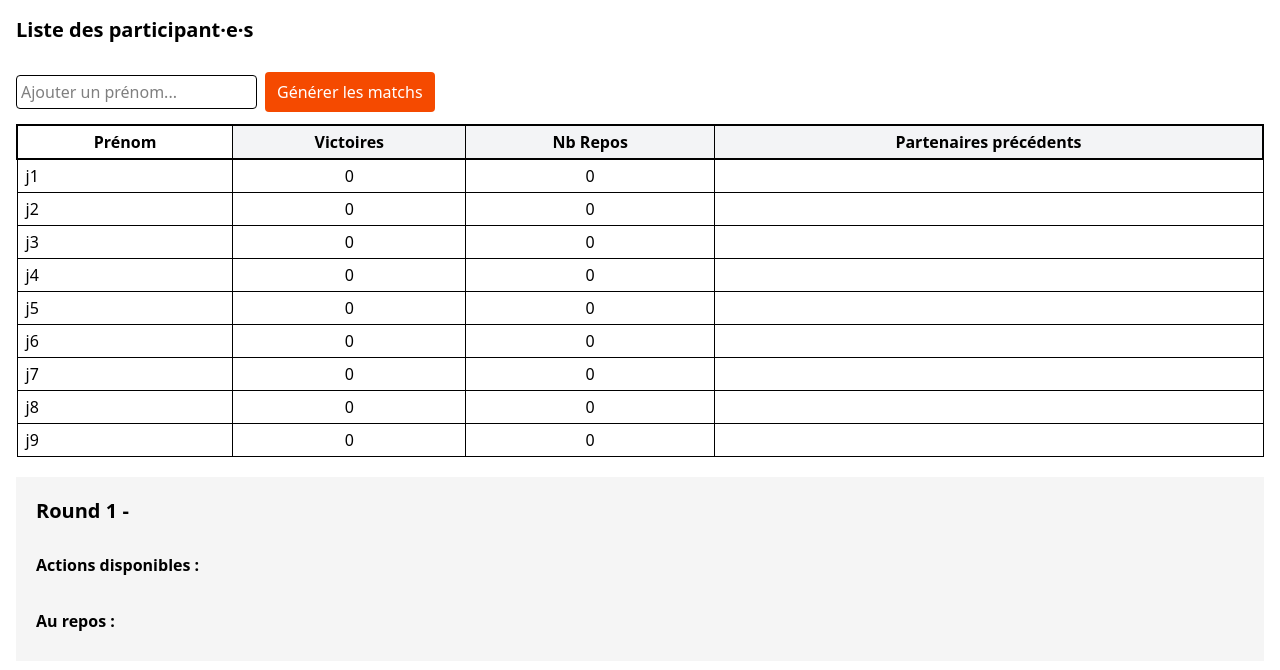
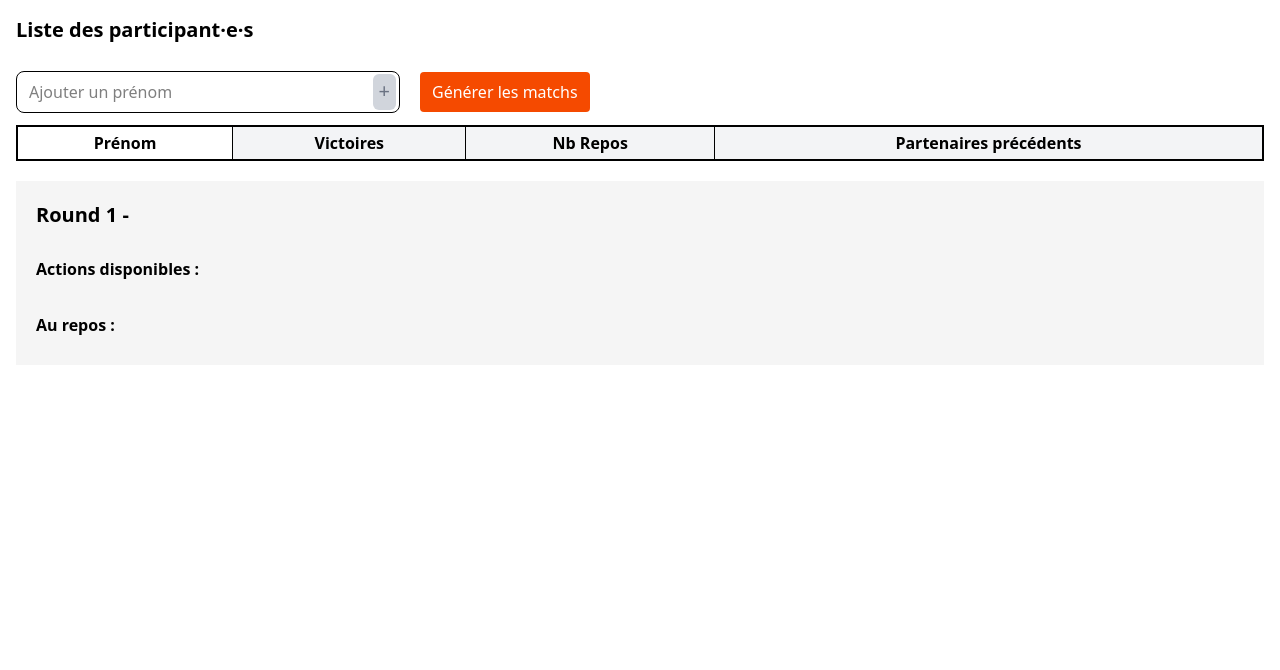
Before and after one commit to Arthurin/TournamentSimulatorReact, a React (Vite) app: page /v2 in a window 1280 px wide. Shown: the top 670 px of the page. Built offline with nearby package versions, Linux system fonts and the light colour scheme.

Commit message:
bouton pour ajouter un joueur et déplacement des colonnes

```diff
--- a/src/components/BadmintonMatchmaker.jsx
+++ b/src/components/BadmintonMatchmaker.jsx
@@ -26,17 +26,7 @@ export default function BadmintonMatchmaker() {
   });
 
   function createInitialPlayers() {
-    const initialState = [
-      generatePlayerByName("j1"),
-      generatePlayerByName("j2"),
-      generatePlayerByName("j3"),
-      generatePlayerByName("j4"),
-      generatePlayerByName("j5"),
-      generatePlayerByName("j6"),
-      generatePlayerByName("j7"),
-      generatePlayerByName("j8"),
-      generatePlayerByName("j9"),
-    ];
+    const initialState = [];
     return initialState;
   }
 
@@ -221,14 +211,37 @@ export default function BadmintonMatchmaker() {
       />
 
       <h2 className="text-xl font-bold mb-3">Liste des participant·e·s </h2>
-
+      <div className="w-full flex items-baseline">
+        <div className="relative w-full max-w-sm mr-5">
           <input
-        className="border p-1 rounded mr-2"
-        placeholder="Ajouter un prénom..."
+            type="text"
             value={newName}
             onChange={(e) => setNewName(e.target.value)}
-        onKeyDown={(e) => e.key === "Enter" && addPlayer()}
+            onKeyDown={(e) => {
+              if (e.key === "Enter" && newName.trim()) addPlayer();
+            }}
+            placeholder="Ajouter un prénom"
+            className="border rounded-lg w-full py-2 px-3 pr-10"
           />
+
+          {/* Bouton + intégré dans l'input */}
+          <button
+            onClick={addPlayer}
+            disabled={!newName.trim()}
+            className={`
+      absolute right-1 top-1/2 -translate-y-1/2
+      p-1.5 rounded-md
+      transition
+      ${
+        newName.trim()
+          ? "bg-blue-600 hover:bg-blue-700 text-white cursor-pointer"
+          : "bg-gray-300 text-gray-500 cursor-not-allowed"
+      }
+    `}
+          >
+            <span className="text-xl leading-none">+</span>
+          </button>
+        </div>
 
         <button
           className={`mt-4 px-3 py-2 bg-orange-600 text-white rounded ${
@@ -247,6 +260,8 @@ export default function BadmintonMatchmaker() {
             ? "Regénérer les matchs (en cas d'ajout de joueur·euse·s)"
             : "Générer les matchs"}
         </button>
+      </div>
+
       <div className="overflow-x-auto overflow-y-auto max-h-[80vh] relative scrollbar-thick scrollbar-thumb-gray-400 scrollbar-track-gray-200">
         <table className="mt-3 table-auto border-collapse border w-full min-w-[900px]">
           <thead className="bg-gray-100 border-2 border-black sticky top-0 z-30">
@@ -258,12 +273,7 @@ export default function BadmintonMatchmaker() {
               <th className="border px-2 py-1 sticky top-0 bg-gray-100 z-20">
                 Victoires
               </th>
-              <th className="border px-2 py-1 sticky top-0 bg-gray-100 z-20">
-                Nb Repos
-              </th>
-              <th className="border px-2 py-1 sticky top-0 bg-gray-100 z-20">
-                Partenaires précédents
-              </th>
+
               {admin && (
                 <th className="border px-2 py-1 sticky top-0 bg-gray-100 z-20">
                   Actions
@@ -295,6 +305,13 @@ export default function BadmintonMatchmaker() {
                   );
                 }
               )}
+
+              <th className="border px-2 py-1 sticky top-0 bg-gray-100 z-20">
+                Nb Repos
+              </th>
+              <th className="border px-2 py-1 sticky top-0 bg-gray-100 z-20">
+                Partenaires précédents
+              </th>
             </tr>
           </thead>
 
@@ -314,19 +331,6 @@ export default function BadmintonMatchmaker() {
                 </td>
 
                 <td className="border px-2 py-1 text-center">{player.wins}</td>
-                <td className="border px-2 py-1 text-center">
-                  {player.restCount || 0}
-                </td>
-
-                <td className="border px-2 py-1 text-center">
-                  {[...player.pastPartners]
-                    .map((partnerId) => {
-                      const name = getName(players, partnerId);
-                      const count = player.partnersHistory?.[partnerId] || 1;
-                      return count > 1 ? `${name} (x${count})` : name;
-                    })
-                    .join(" ; ")}
-                </td>
 
                 {admin && (
                   <td className="border px-2 py-1 text-center">
@@ -424,6 +428,21 @@ export default function BadmintonMatchmaker() {
                     );
                   }
                 )}
+                {/* Colonne Nb repos */}
+                <td className="border px-2 py-1 text-center">
+                  {player.restCount || 0}
+                </td>
+
+                {/* Colonne partenaires précédents */}
+                <td className="border px-2 py-1 text-center whitespace-nowrap">
+                  {[...player.pastPartners]
+                    .map((partnerId) => {
+                      const name = getName(players, partnerId);
+                      const count = player.partnersHistory?.[partnerId] || 1;
+                      return count > 1 ? `${name} (x${count})` : name;
+                    })
+                    .join(" ; ")}
+                </td>
               </tr>
             ))}
           </tbody>
```
Lines whose indentation alone changed are shown as unchanged.
